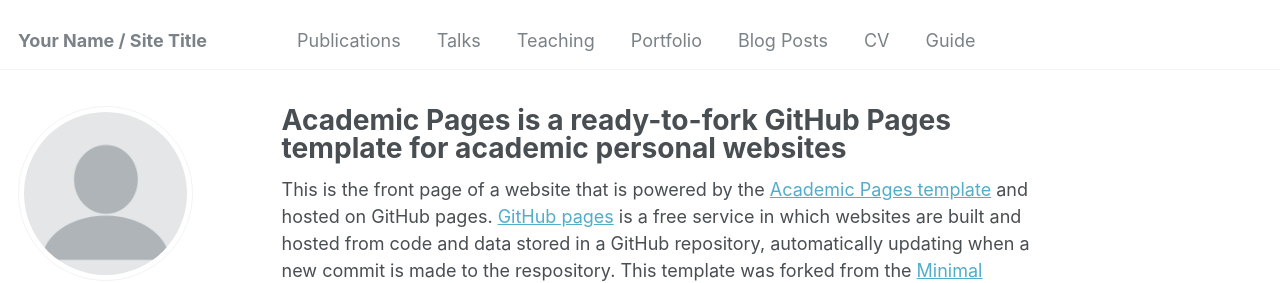
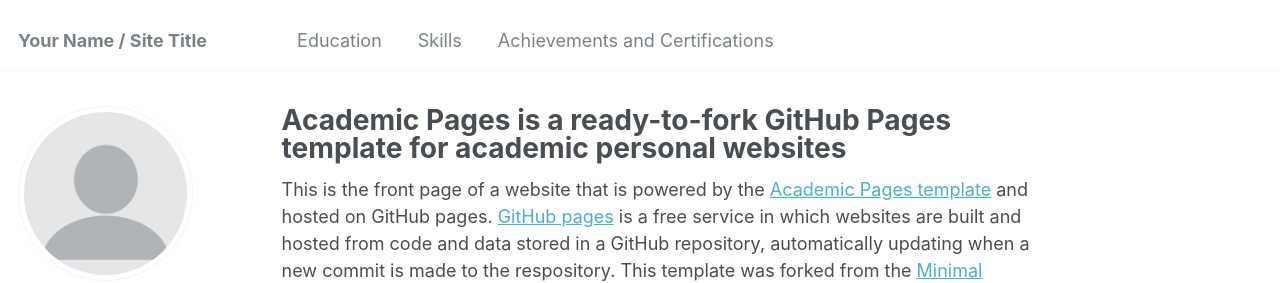
Before and after one commit to salmoneelee/salmoneelee.github.io, a Jekyll site: the page built from _pages/about.md, in a window 1280 px wide. Shown: the top 283 px of the page. Built offline with Jekyll 4.4.1, drawn with Linux system fonts in a browser that asks for light colours; some web fonts are replaced.

Commit message:
first version

```diff
--- a/_data/navigation.yml
+++ b/_data/navigation.yml
@@ -1,22 +1,10 @@
 # main links links
 main:
-  - title: "Publications"
-    url: /publications/
+  - title: "Education"
+    url: /education/
 
-  - title: "Talks"
-    url: /talks/
+  - title: "Skills"
+    url: /skills/
 
-  - title: "Teaching"
-    url: /teaching/
-
-  - title: "Portfolio"
-    url: /portfolio/
-
-  - title: "Blog Posts"
-    url: /year-archive/
-
-  - title: "CV"
-    url: /cv/
-
-  - title: "Guide"
-    url: /markdown/
+  - title: "Achievements and Certifications"
+    url: /ach/
```
